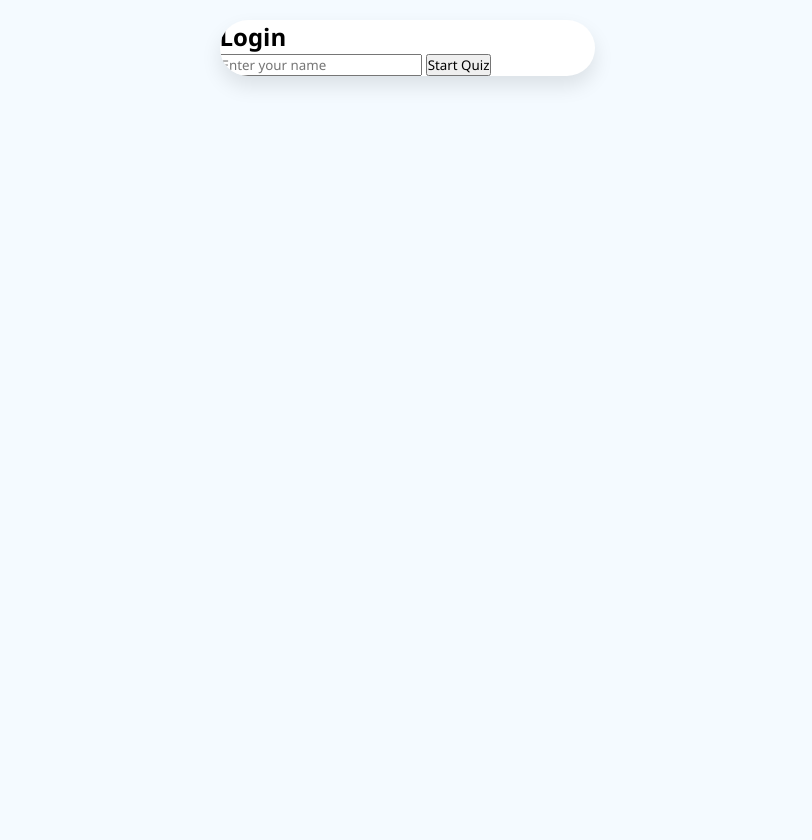
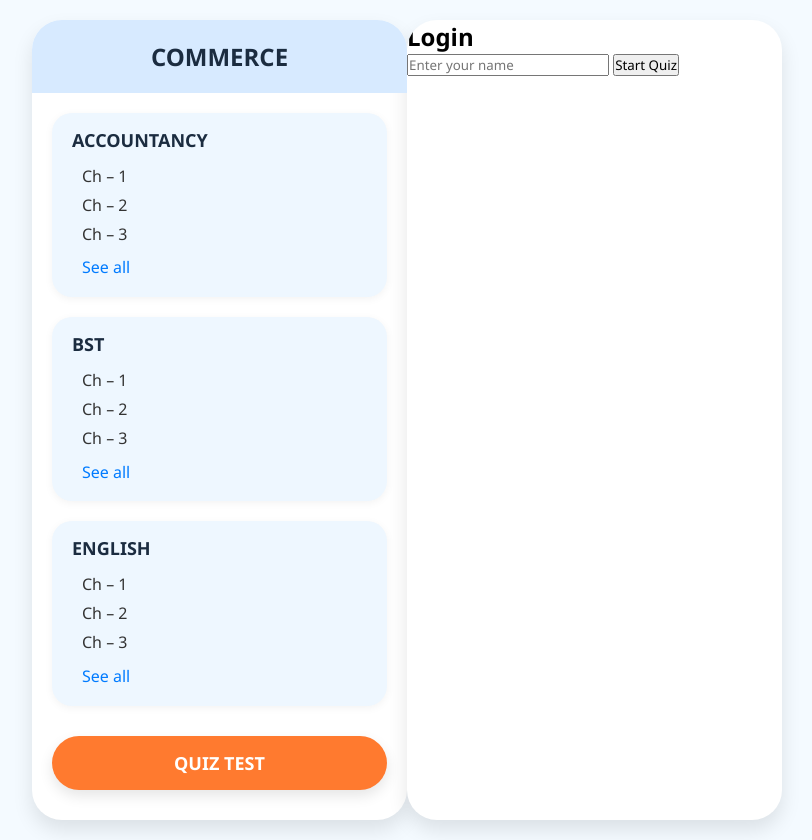
Before and after one commit to animewolf208/Commerce-Quiz, a plain HTML site: page index.html in a window 1280 px wide. Shown: the whole page, without its empty margins (233-1045 px from the left). Before the commit the page ends 800 px from the top, so only its background shows below. Drawn offline with Linux system fonts and the light colour scheme.

Commit message:
Update index.html

```diff
--- a/index.html
+++ b/index.html
@@ -9,6 +9,36 @@
   <link rel="stylesheet" href="style.css" />
 </head>
 <body>
+  <div class="container">
+  <div class="header">COMMERCE</div>
+
+  <div class="subject-card">
+    <h3>ACCOUNTANCY</h3>
+    <div class="chapter-list">
+      Ch – 1<br>Ch – 2<br>Ch – 3<br>
+      <div class="see-all">See all</div>
+    </div>
+  </div>
+
+  <div class="subject-card">
+    <h3>BST</h3>
+    <div class="chapter-list">
+      Ch – 1<br>Ch – 2<br>Ch – 3<br>
+      <div class="see-all">See all</div>
+    </div>
+  </div>
+
+  <div class="subject-card">
+    <h3>ENGLISH</h3>
+    <div class="chapter-list">
+      Ch – 1<br>Ch – 2<br>Ch – 3<br>
+      <div class="see-all">See all</div>
+    </div>
+  </div>
+
+  <div class="quiz-button">QUIZ TEST</div>
+  </div>
+
   <div class="container">
     <div id="loginBox">
       <h2>Login</h2>
```
